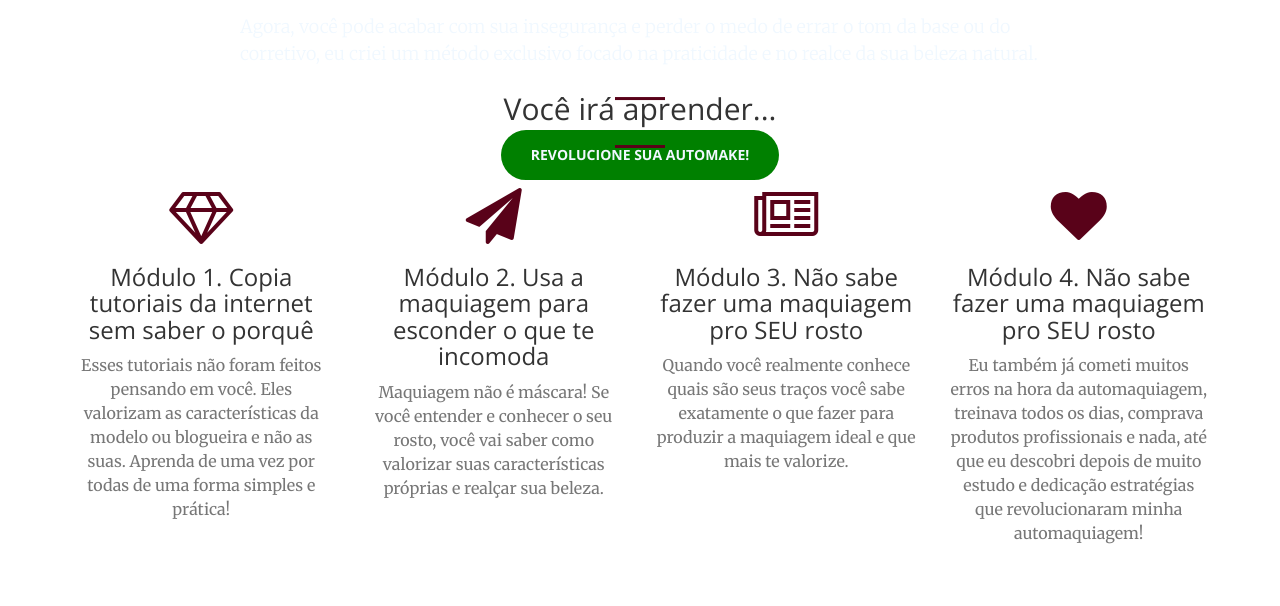
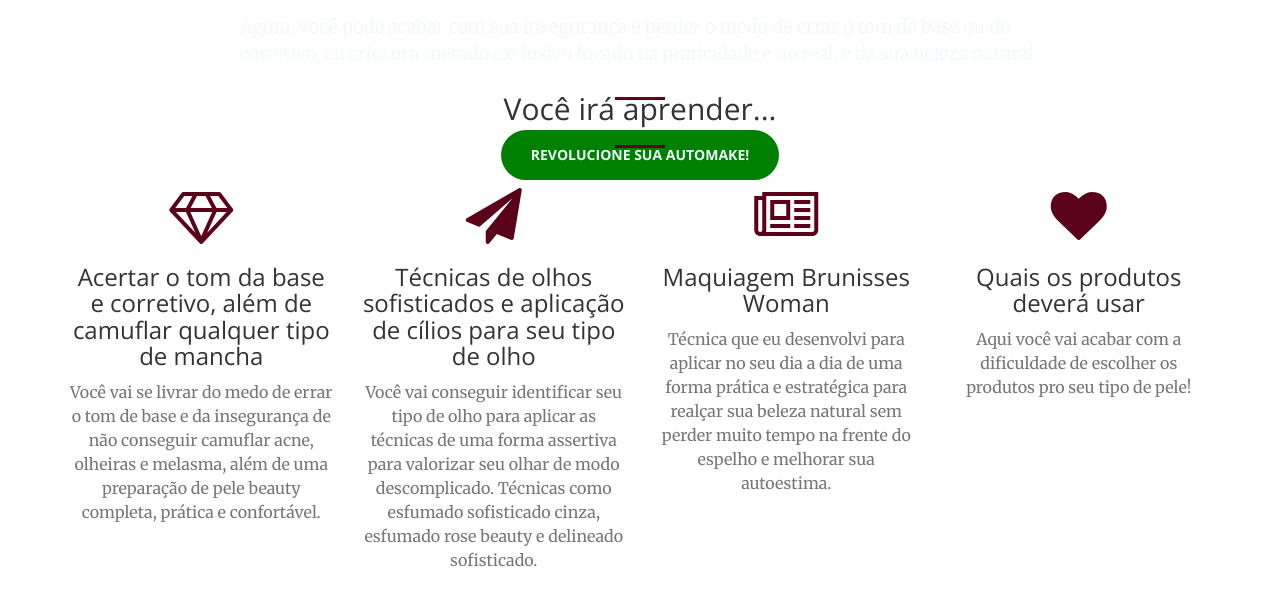
Before and after one commit to kellyeudenia/business-woman, a Jekyll site: the page built from index.html, in a window 1280 px wide and 900 px high, scrolled down 908 px, cut to the strip 0-621 px from the top of the window. Shown: the top 606 px of the strip. Built offline with Jekyll 4.4.1, drawn with Linux system fonts in a browser that asks for light colours.

Commit message:
Setup para a página de vendas.

```diff
--- a/_includes/services.html
+++ b/_includes/services.html
@@ -12,29 +12,29 @@
             <div class="col-lg-3 col-md-6 text-center">
                 <div class="service-box">
                     <i class="fa fa-4x fa-diamond wow bounceIn text-primary"></i>
-                    <h3>Módulo 1. Copia tutoriais da internet sem saber o porquê</h3>
-                    <p class="text-muted">Esses tutoriais não foram feitos pensando em você. Eles valorizam as características da modelo ou blogueira e não as suas. Aprenda de uma vez por todas de uma forma simples e prática!</p>
+                    <h3>Acertar o tom da base e corretivo, além de camuflar qualquer tipo de mancha</h3>
+                    <p class="text-muted">Você vai se livrar do medo de errar o tom de base e da insegurança de não conseguir camuflar acne, olheiras e melasma, além de uma preparação de pele beauty completa, prática e confortável.</p>
                 </div>
             </div>
             <div class="col-lg-3 col-md-6 text-center">
                 <div class="service-box">
                     <i class="fa fa-4x fa-paper-plane wow bounceIn text-primary" data-wow-delay=".1s"></i>
-                    <h3>Módulo 2. Usa a maquiagem para esconder o que te incomoda</h3>
-                    <p class="text-muted">Maquiagem não é máscara! Se você entender e conhecer o seu rosto, você vai saber como valorizar suas características próprias e realçar sua beleza.</p>
+                    <h3>Técnicas de olhos sofisticados e aplicação de cílios para seu tipo de olho</h3>
+                    <p class="text-muted">Você vai conseguir identificar seu tipo de olho para aplicar as técnicas de uma forma assertiva para valorizar seu olhar de modo descomplicado. Técnicas como esfumado sofisticado cinza, esfumado rose beauty e delineado sofisticado.</p>
                 </div>
             </div>
             <div class="col-lg-3 col-md-6 text-center">
                 <div class="service-box">
                     <i class="fa fa-4x fa-newspaper-o wow bounceIn text-primary" data-wow-delay=".2s"></i>
-                    <h3>Módulo 3. Não sabe fazer uma maquiagem pro SEU rosto</h3>
-                    <p class="text-muted">Quando você realmente conhece quais são seus traços você sabe exatamente o que fazer para produzir a maquiagem ideal e que mais te valorize.</p>
+                    <h3>Maquiagem Brunisses Woman</h3>
+                    <p class="text-muted">Técnica que eu desenvolvi para aplicar no seu dia a dia de uma forma prática e estratégica para realçar sua beleza natural sem perder muito tempo na frente do espelho e melhorar sua autoestima.</p>
                 </div>
             </div>
             <div class="col-lg-3 col-md-6 text-center">
                 <div class="service-box">
                     <i class="fa fa-4x fa-heart wow bounceIn text-primary" data-wow-delay=".3s"></i>
-                    <h3>Módulo 4. Não sabe fazer uma maquiagem pro SEU rosto</h3>
-                    <p class="text-muted">Eu também já cometi muitos erros na hora da automaquiagem, treinava todos os dias, comprava produtos profissionais e nada, até que eu descobri depois de muito estudo e dedicação estratégias que revolucionaram minha automaquiagem!</p>
+                    <h3>Quais os produtos deverá usar</h3>
+                    <p class="text-muted">Aqui você vai acabar com a dificuldade de escolher os produtos pro seu tipo de pele!</p>
                 </div>
             </div>
         </div>
```
